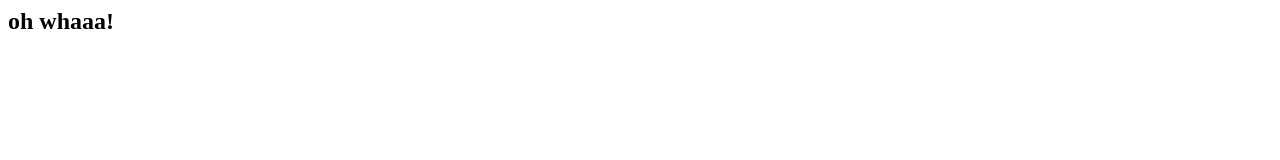
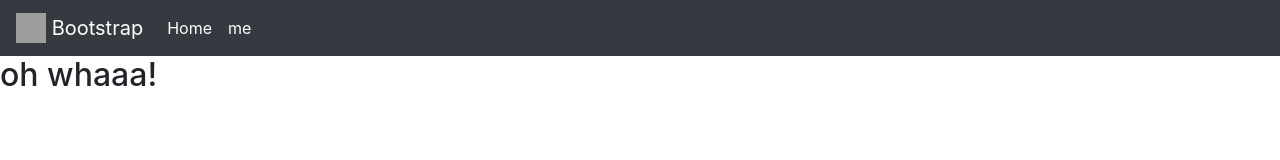
Before and after one commit to igorlatu/cursuri_stackblitz, a plain HTML site: page me.html in a window 1280 px wide. Drawn offline with nearby package versions, Linux system fonts and the light colour scheme; grey boxes are pictures that could not be loaded.

Commit message:
1 file modified

```diff
--- a/me.html
+++ b/me.html
@@ -1,8 +1,35 @@
 <html>
   <head>
-    <link rel="stylesheet" type="text/css" href="styles.css">
+    <link rel="stylesheet" href="https://cdn.jsdelivr.net/npm/bootstrap@4.5.3/dist/css/bootstrap.min.css"
+		integrity="sha384-TX8t27EcRE3e/ihU7zmQxVncDAy5uIKz4rEkgIXeMed4M0jlfIDPvg6uqKI2xXr2" crossorigin="anonymous" />
+	<link rel="stylesheet" href="/styles.css" />
   </head>
   <body>
+<nav class="navbar navbar-expand navbar-dark bg-dark">
+		<a class="navbar-brand" href="#">
+			<img
+          src="https://getbootstrap.com/docs/4.1/assets/brand/bootstrap-solid.svg"
+          width="30"
+          height="30"
+          class="d-inline-block align-top"
+          alt=""
+        />
+        Bootstrap
+      </a>
+			<div class="collapse navbar-collapse" id="navbarSupportedContent">
+				<ul class="navbar-nav mr-auto">
+					<li class="nav-item active">
+						<a class="nav-link" href="/index.html">Home <span class="sr-only">(current)</span></a>
+					</li>
+          <li class="nav-item active">
+						<a class="nav-link" href="/me.html">me <span class="sr-only">(current)</span></a>
+
+
+				</ul>
+			</div>
+
+	</nav>
+
     <h2>oh whaaa!</h2>
   </body>
 </html>
```
